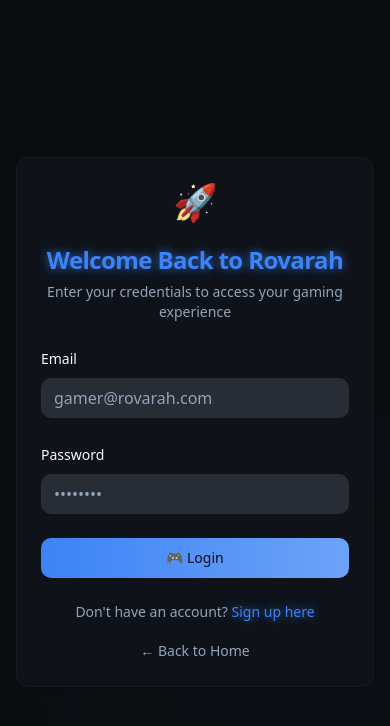
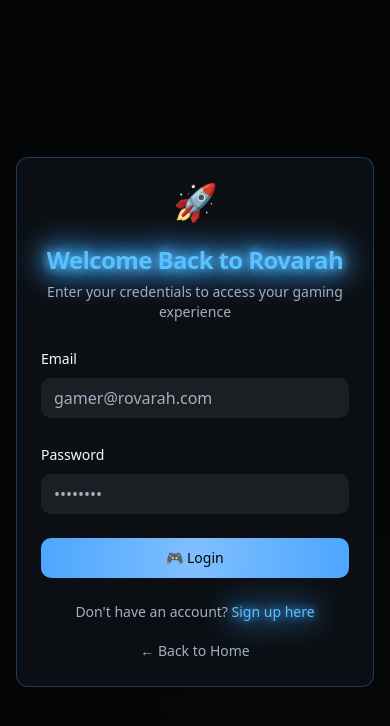
Before and after one commit to Riya008-jain/rovarahhh-saas-landingg-pagee, a React (Vite) app: page /login in a window 390 px wide. Shown: the top 726 px of the page. Built offline with nearby package versions, Linux system fonts and the light colour scheme.

Commit message:
Refine animations and colors
Revert color changes to a more gaming-centric palette and enhance animations for a "crazy gaming" feel.

```diff
--- a/src/index.css
+++ b/src/index.css
@@ -8,84 +8,84 @@ All colors MUST be HSL.
 
 @layer base {
   :root {
-    /* Classy Blue, Black, Red Theme */
-    --background: 220 25% 5%;
+    /* Crazy Gaming Blue, Black, Red Theme */
+    --background: 210 25% 2%;
     --foreground: 210 40% 98%;
 
-    --card: 220 25% 8%;
+    --card: 210 25% 6%;
     --card-foreground: 210 40% 98%;
 
-    --popover: 220 25% 8%;
+    --popover: 210 25% 6%;
     --popover-foreground: 210 40% 98%;
 
-    /* Classy Blue Primary */
-    --primary: 217 91% 60%;
-    --primary-foreground: 220 25% 5%;
-    --primary-glow: 217 91% 70%;
+    /* Electric Blue Primary */
+    --primary: 210 100% 65%;
+    --primary-foreground: 210 25% 2%;
+    --primary-glow: 210 100% 75%;
 
-    /* Deep Red Secondary */
-    --secondary: 0 84% 60%;
+    /* Blood Red Secondary */
+    --secondary: 0 100% 55%;
     --secondary-foreground: 210 40% 98%;
-    --secondary-glow: 0 84% 70%;
+    --secondary-glow: 0 100% 65%;
 
-    /* Rich Black Accent */
-    --accent: 220 25% 15%;
-    --accent-foreground: 210 40% 98%;
-    --accent-glow: 220 25% 25%;
+    /* Deep Black Accent with Blue Tint */
+    --accent: 210 50% 8%;
+    --accent-foreground: 210 100% 75%;
+    --accent-glow: 210 50% 18%;
 
-    --muted: 220 15% 18%;
-    --muted-foreground: 215 20.2% 65.1%;
+    --muted: 210 15% 12%;
+    --muted-foreground: 215 20.2% 70%;
 
-    --destructive: 0 84% 60%;
+    --destructive: 0 100% 55%;
     --destructive-foreground: 210 40% 98%;
 
-    --border: 220 15% 22%;
-    --input: 220 15% 18%;
-    --ring: 217 91% 60%;
+    --border: 210 30% 15%;
+    --input: 210 15% 12%;
+    --ring: 210 100% 65%;
 
     --radius: 0.75rem;
 
-    /* Classy Blue, Black, Red Gradients */
-    --gradient-primary: linear-gradient(135deg, hsl(var(--primary)), hsl(var(--primary-glow)));
-    --gradient-secondary: linear-gradient(135deg, hsl(var(--secondary)), hsl(var(--secondary-glow)));
-    --gradient-accent: linear-gradient(135deg, hsl(var(--accent)), hsl(var(--accent-glow)));
-    --gradient-hero: linear-gradient(135deg, hsl(var(--primary)), hsl(var(--secondary)), hsl(var(--accent)));
-    --gradient-dark: linear-gradient(180deg, hsl(220 25% 5%), hsl(220 25% 3%));
+    /* Crazy Gaming Gradients */
+    --gradient-primary: linear-gradient(135deg, hsl(210 100% 65%), hsl(220 100% 75%), hsl(210 100% 55%));
+    --gradient-secondary: linear-gradient(135deg, hsl(0 100% 55%), hsl(10 100% 65%), hsl(350 100% 50%));
+    --gradient-accent: linear-gradient(135deg, hsl(210 50% 8%), hsl(220 60% 15%), hsl(210 40% 5%));
+    --gradient-hero: linear-gradient(135deg, hsl(210 100% 65%), hsl(0 100% 55%), hsl(210 50% 8%), hsl(220 100% 75%));
+    --gradient-dark: linear-gradient(180deg, hsl(210 25% 2%), hsl(210 30% 1%));
 
-    /* Classy Shadows & Glows */
-    --shadow-primary: 0 0 20px hsl(var(--primary) / 0.3);
-    --shadow-secondary: 0 0 20px hsl(var(--secondary) / 0.3);
-    --shadow-accent: 0 0 20px hsl(var(--accent) / 0.3);
-    --glow-primary: 0 0 40px hsl(var(--primary) / 0.5);
-    --glow-secondary: 0 0 40px hsl(var(--secondary) / 0.5);
-    --glow-accent: 0 0 40px hsl(var(--accent) / 0.5);
+    /* Crazy Intensive Glows */
+    --shadow-primary: 0 0 30px hsl(210 100% 65% / 0.6);
+    --shadow-secondary: 0 0 30px hsl(0 100% 55% / 0.6);
+    --shadow-accent: 0 0 30px hsl(210 50% 8% / 0.4);
+    --glow-primary: 0 0 60px hsl(210 100% 65% / 0.8), 0 0 100px hsl(210 100% 75% / 0.4);
+    --glow-secondary: 0 0 60px hsl(0 100% 55% / 0.8), 0 0 100px hsl(0 100% 65% / 0.4);
+    --glow-accent: 0 0 60px hsl(210 100% 75% / 0.6), 0 0 100px hsl(210 100% 65% / 0.3);
 
-    /* Animations */
-    --transition-smooth: all 0.3s cubic-bezier(0.4, 0, 0.2, 1);
-    --transition-bounce: all 0.5s cubic-bezier(0.68, -0.55, 0.265, 1.55);
+    /* Crazy Animations */
+    --transition-crazy: all 0.4s cubic-bezier(0.175, 0.885, 0.32, 1.275);
+    --transition-elastic: all 0.6s cubic-bezier(0.68, -0.55, 0.265, 1.55);
   }
 
   .dark {
-    /* Same values for dark mode consistency - Classy Blue, Black, Red */
-    --background: 220 25% 5%;
+    /* Crazy Gaming Dark Mode */
+    --background: 210 25% 2%;
     --foreground: 210 40% 98%;
-    --card: 220 25% 8%;
+    --card: 210 25% 6%;
     --card-foreground: 210 40% 98%;
-    --popover: 220 25% 8%;
+    --popover: 210 25% 6%;
     --popover-foreground: 210 40% 98%;
-    --primary: 217 91% 60%;
-    --primary-foreground: 220 25% 5%;
-    --secondary: 0 84% 60%;
+    --primary: 210 100% 65%;
+    --primary-foreground: 210 25% 2%;
+    --secondary: 0 100% 55%;
     --secondary-foreground: 210 40% 98%;
-    --muted: 220 15% 18%;
-    --muted-foreground: 215 20.2% 65.1%;
-    --accent: 220 25% 15%;
-    --accent-foreground: 210 40% 98%;
-    --destructive: 0 84% 60%;
+    --muted: 210 15% 12%;
+    --muted-foreground: 215 20.2% 70%;
+    --accent: 210 50% 8%;
+    --accent-foreground: 210 100% 75%;
+    --destructive: 0 100% 55%;
     --destructive-foreground: 210 40% 98%;
-    --border: 220 15% 22%;
-    --input: 220 15% 18%;
-    --ring: 217 91% 60%;
+    --border: 210 30% 15%;
+    --input: 210 15% 12%;
+    --ring: 210 100% 65%;
   }
 }
 
@@ -100,46 +100,60 @@ All colors MUST be HSL.
 }
 
 @layer components {
-  /* Gaming Button Variants */
+  /* Crazy Gaming Button Variants */
   .btn-gaming {
-    @apply relative overflow-hidden rounded-lg px-6 py-3 font-semibold transition-all duration-300;
-    @apply bg-gradient-to-r from-primary to-primary-glow text-primary-foreground;
-    @apply hover:scale-105 hover:shadow-[var(--glow-primary)] active:scale-95;
+    @apply relative overflow-hidden rounded-lg px-6 py-3 font-bold transition-all duration-500;
+    @apply bg-gradient-to-r from-primary via-primary-glow to-primary text-primary-foreground;
+    @apply hover:scale-110 hover:rotate-2 hover:shadow-[var(--glow-primary)] active:scale-95 active:rotate-0;
+    @apply before:absolute before:inset-0 before:bg-gradient-to-r before:from-transparent before:via-white/20 before:to-transparent;
+    @apply before:translate-x-[-200%] hover:before:translate-x-[200%] before:transition-transform before:duration-700;
+    transform-style: preserve-3d;
   }
 
   .btn-gaming-secondary {
-    @apply relative overflow-hidden rounded-lg px-6 py-3 font-semibold transition-all duration-300;
-    @apply bg-gradient-to-r from-secondary to-secondary-glow text-secondary-foreground;
-    @apply hover:scale-105 hover:shadow-[var(--glow-secondary)] active:scale-95;
+    @apply relative overflow-hidden rounded-lg px-6 py-3 font-bold transition-all duration-500;
+    @apply bg-gradient-to-r from-secondary via-secondary-glow to-secondary text-secondary-foreground;
+    @apply hover:scale-110 hover:rotate-[-2deg] hover:shadow-[var(--glow-secondary)] active:scale-95 active:rotate-0;
+    @apply before:absolute before:inset-0 before:bg-gradient-to-r before:from-transparent before:via-white/20 before:to-transparent;
+    @apply before:translate-x-[-200%] hover:before:translate-x-[200%] before:transition-transform before:duration-700;
   }
 
   .btn-gaming-accent {
-    @apply relative overflow-hidden rounded-lg px-6 py-3 font-semibold transition-all duration-300;
-    @apply bg-gradient-to-r from-accent to-accent-glow text-accent-foreground;
-    @apply hover:scale-105 hover:shadow-[var(--glow-accent)] active:scale-95;
+    @apply relative overflow-hidden rounded-lg px-6 py-3 font-bold transition-all duration-500;
+    @apply bg-gradient-to-r from-accent via-accent-glow to-accent text-accent-foreground;
+    @apply hover:scale-110 hover:rotate-1 hover:shadow-[var(--glow-accent)] active:scale-95 active:rotate-0;
+    @apply before:absolute before:inset-0 before:bg-gradient-to-r before:from-transparent before:via-primary/30 before:to-transparent;
+    @apply before:translate-x-[-200%] hover:before:translate-x-[200%] before:transition-transform before:duration-700;
   }
 
-  /* Neon Text Effects - Blue, Black, Red */
+  /* Crazy Neon Text Effects */
   .text-neon-primary {
     @apply text-primary;
-    text-shadow: 0 0 10px hsl(var(--primary) / 0.8);
+    text-shadow: 0 0 10px hsl(var(--primary) / 1), 0 0 20px hsl(var(--primary) / 0.8), 0 0 30px hsl(var(--primary) / 0.6);
+    animation: pulse-text 2s ease-in-out infinite;
   }
 
   .text-neon-secondary {
     @apply text-secondary;
-    text-shadow: 0 0 10px hsl(var(--secondary) / 0.8);
+    text-shadow: 0 0 10px hsl(var(--secondary) / 1), 0 0 20px hsl(var(--secondary) / 0.8), 0 0 30px hsl(var(--secondary) / 0.6);
+    animation: pulse-text 2.5s ease-in-out infinite;
   }
 
   .text-neon-accent {
-    @apply text-accent;
-    text-shadow: 0 0 10px hsl(var(--accent) / 0.8);
+    @apply text-accent-foreground;
+    text-shadow: 0 0 10px hsl(210 100% 75% / 1), 0 0 20px hsl(210 100% 65% / 0.8), 0 0 30px hsl(210 100% 55% / 0.6);
+    animation: pulse-text 3s ease-in-out infinite;
   }
 
-  /* Gaming Cards */
+  /* Crazy Gaming Cards */
   .card-gaming {
-    @apply rounded-xl border border-border/20 bg-card/50 backdrop-blur-sm;
-    @apply shadow-lg hover:shadow-[var(--shadow-primary)] transition-all duration-300;
-    @apply hover:scale-105 hover:border-primary/30;
+    @apply rounded-xl border-2 border-primary/30 bg-card/60 backdrop-blur-xl;
+    @apply shadow-xl hover:shadow-[var(--glow-primary)] transition-all duration-500;
+    @apply hover:scale-105 hover:rotate-1 hover:border-primary/60;
+    @apply relative before:absolute before:inset-0 before:rounded-xl;
+    @apply before:bg-gradient-to-br before:from-primary/10 before:via-transparent before:to-secondary/10;
+    @apply before:opacity-0 hover:before:opacity-100 before:transition-opacity before:duration-500;
+    transform-style: preserve-3d;
   }
 
   /* Parallax Container */
@@ -148,13 +162,14 @@ All colors MUST be HSL.
   }
 
   .parallax-stars {
-    @apply absolute inset-0 bg-repeat opacity-30;
-    background-image: radial-gradient(2px 2px at 20px 30px, #ffffff, transparent),
-                      radial-gradient(2px 2px at 40px 70px, hsl(217 91% 60%), transparent),
-                      radial-gradient(1px 1px at 90px 40px, hsl(0 84% 60%), transparent),
-                      radial-gradient(1px 1px at 130px 80px, hsl(220 25% 15%), transparent),
-                      radial-gradient(2px 2px at 160px 30px, #ffffff, transparent);
+    @apply absolute inset-0 bg-repeat opacity-40;
+    background-image: radial-gradient(3px 3px at 20px 30px, hsl(210 100% 75%), transparent),
+                      radial-gradient(2px 2px at 40px 70px, hsl(210 100% 65%), transparent),
+                      radial-gradient(1px 1px at 90px 40px, hsl(0 100% 55%), transparent),
+                      radial-gradient(2px 2px at 130px 80px, hsl(210 100% 85%), transparent),
+                      radial-gradient(1px 1px at 160px 30px, hsl(0 100% 65%), transparent);
     background-size: 200px 100px;
+    animation: float-stars 20s linear infinite;
   }
 
   /* Feature Reveal Animation */
@@ -170,12 +185,36 @@ All colors MUST be HSL.
     left: 0;
     right: 0;
     bottom: 0;
-    background: linear-gradient(45deg, transparent 45%, hsl(var(--accent)) 45%, hsl(var(--accent)) 55%, transparent 55%);
+    background: linear-gradient(45deg, transparent 30%, hsl(210 100% 65% / 0.8) 45%, hsl(0 100% 55% / 0.8) 55%, transparent 70%);
     opacity: 0;
     transition: opacity 0.5s ease;
+    animation: lightning-flash 3s ease-in-out infinite;
   }
 
   .feature-reveal.revealed::before {
-    opacity: 0.3;
+    opacity: 0.6;
+  }
+
+  /* Crazy Gaming Keyframes */
+  @keyframes pulse-text {
+    0%, 100% { filter: brightness(1) drop-shadow(0 0 10px currentColor); }
+    50% { filter: brightness(1.3) drop-shadow(0 0 20px currentColor); }
+  }
+
+  @keyframes float-stars {
+    0% { transform: translateX(0px); }
+    100% { transform: translateX(-200px); }
+  }
+
+  @keyframes lightning-flash {
+    0%, 90%, 100% { opacity: 0; }
+    5%, 15% { opacity: 0.8; }
+  }
+
+  @keyframes crazy-bounce {
+    0%, 100% { transform: translateY(0px) rotate(0deg); }
+    25% { transform: translateY(-20px) rotate(5deg); }
+    50% { transform: translateY(-10px) rotate(-3deg); }
+    75% { transform: translateY(-15px) rotate(2deg); }
   }
 }
--- a/tailwind.config.ts
+++ b/tailwind.config.ts
@@ -126,7 +126,11 @@ export default {
 				'slide-up': 'slide-up 0.6s ease-out',
 				'slide-down': 'slide-down 0.6s ease-out',
 				'spin-slow': 'spin-slow 20s linear infinite',
-				'crack': 'crack 1s ease-in-out forwards'
+				'crack': 'crack 1s ease-in-out forwards',
+				'crazy-bounce': 'crazy-bounce 4s ease-in-out infinite',
+				'float-stars': 'float-stars 20s linear infinite',
+				'lightning-flash': 'lightning-flash 3s ease-in-out infinite',
+				'pulse-text': 'pulse-text 2s ease-in-out infinite'
 			}
 		}
 	},
```
Also changed, not shown: src/components/HeroSection.tsx (+74 -15 lines), src/components/ParallaxBackground.tsx (+55 -20 lines).
